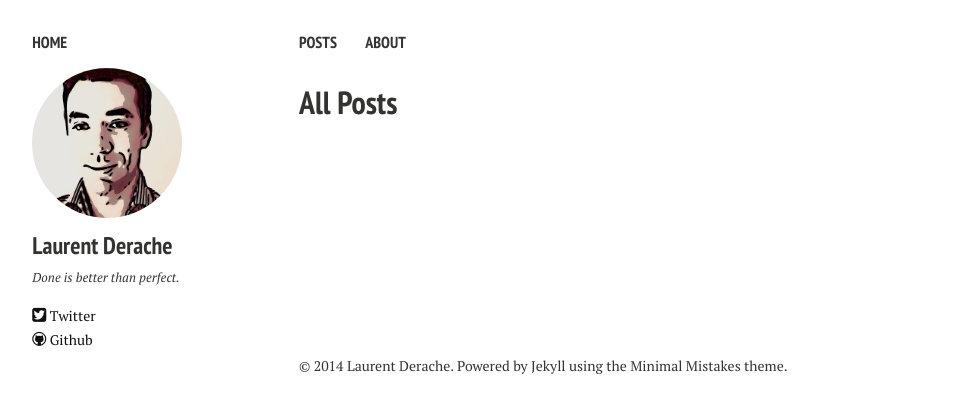
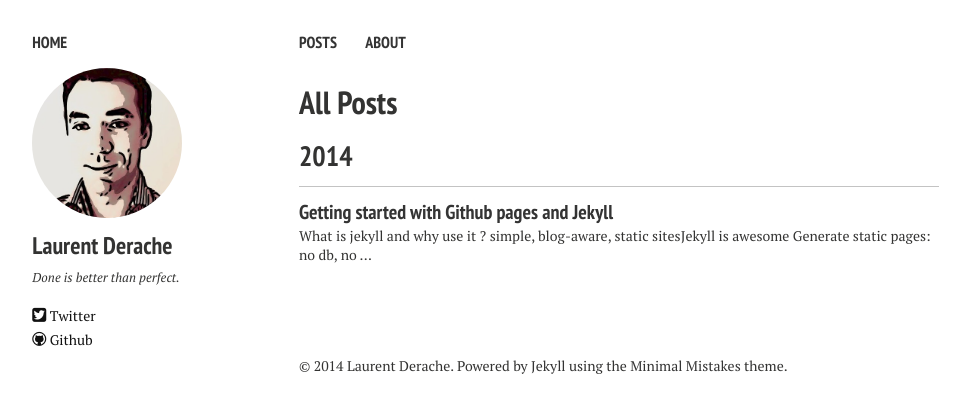
Before and after one commit to lderache/lderache.github.io, a Jekyll site: the page built from posts.md, in a window 1280 px wide. Shown: the top 413 px of the page, without its empty margins (21-991 px from the left). Built offline with Jekyll 4.4.1, drawn with Linux system fonts in a browser that asks for light colours; nearby versions of some CDN libraries; some of the changed lines change nothing that is shown.

Commit message:
first post

```diff
--- a/_config.yml
+++ b/_config.yml
@@ -1,8 +1,8 @@
 title:            Home
 description:      Simple thoughts about technology
 # Your site's domain goes here. Leave localhost server or blank when working locally.
-url:              http://lderache.github.io
-#url:              http://localhost:4000
+#url:              http://lderache.github.io
+url:              http://localhost:4000
 disqus_shortname:
 
 # Owner/author information
--- /dev/null
+++ b/_posts/2014-05-03-getting-started-with-github-pages-and-jekyll.md
@@ -0,0 +1,40 @@
+---
+layout: post
+title: "Getting started with Github pages and Jekyll"
+modified: 2014-05-03 23:14:40 -0400
+#category: [jekyll]
+tags: [github, jekyll]
+---
+
+### What is jekyll and why use it ?
+
+> [simple, blog-aware, static sites](http://jekyllrb.com)
+
+
+### Jekyll is awesome
+
+
+* Generate static pages: no db, no server code, just you and your content
+* Fast ! As fast as your hosting can be
+* Integrates with Github pages so give you free hosting option with the tools you already know and love
+* Easy to change templating
+* Clean and easy templating: great to improve your skills in web front end if you are like me more experienced on the server side coding
+
+
+### First integration to github
+
+Being quite newbie to the process I did not realize at first that there is 2 ways to do it.
+
+1. You can use the default repo {name}.github.io (that you need to create at first). More [here](https://pages.github.com/). This will use the **master branch**
+
+2. You can create any repository but the content of the site will have to be pushed to a **branch called gh-pages** (for GitHub Pages)
+
+And this post clearly recap the choice you have and differences: [A guide to using github pages](http://www.thinkful.com/learn/a-guide-to-using-github-pages/start/new-project/)
+
+### Choosing a theme
+
+There is plenty of them available on the web. I chose [Minimal Mistake](https://github.com/mmistakes/minimal-mistakes) because I like the simplicity of the design.
+
+### Other useful links
+
+I found [this post](http://24ways.org/2013/get-started-with-github-pages/) describing a from scratch install really useful. If you want show tags check out Charlie Park [blog post](http://charliepark.org/tags-in-jekyll/) on the subject.
```
Also changed, not shown: Gemfile.lock.
